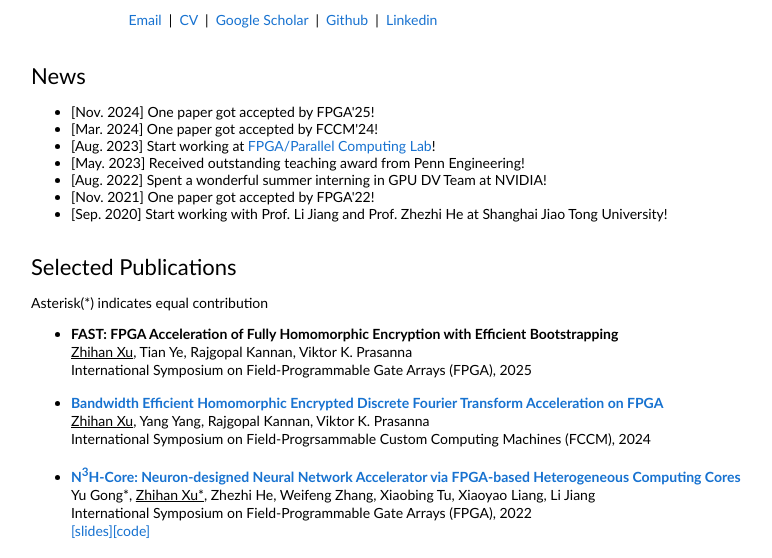
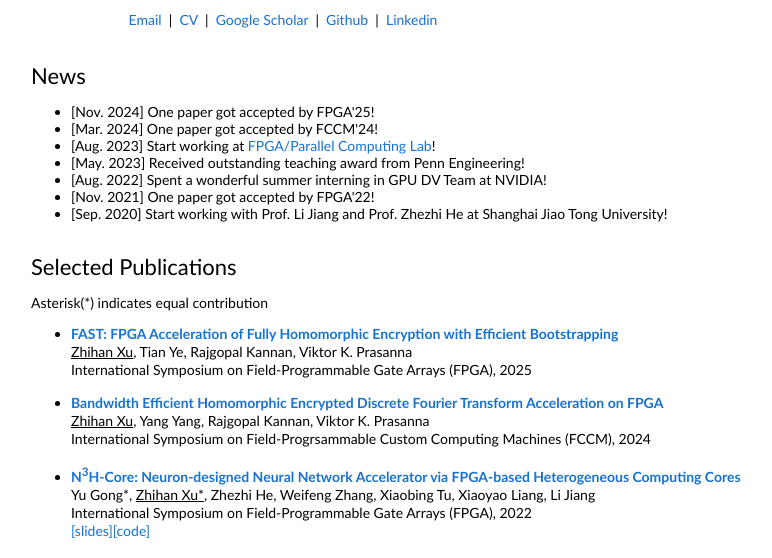
Before and after one commit to zhihanxu/zhihanxu.github.io, a plain HTML site: page index.html in a window 1280 px wide. Shown: the part 286-844 px from the top of the page, without its empty margins (209-981 px from the left). Drawn offline with Linux system fonts and the light colour scheme.

Commit message:
update fast

```diff
--- a/index.html
+++ b/index.html
@@ -105,7 +105,7 @@
 
                 <ul style="line-height:130%">
                   <li>
-                    <a href="https://dl.acm.org/doi/10.1145/3706628.3708879"></a><B>FAST: FPGA Acceleration of Fully Homomorphic Encryption with Efficient Bootstrapping </B></a><br>
+                    <a href="https://dl.acm.org/doi/10.1145/3706628.3708879"><B>FAST: FPGA Acceleration of Fully Homomorphic Encryption with Efficient Bootstrapping </B></a><br>
                     <U>Zhihan Xu</U>, Tian Ye, Rajgopal Kannan, Viktor K. Prasanna<br>
                     International Symposium on Field-Programmable Gate Arrays (FPGA), 2025<br>
                     <p></p>
```
